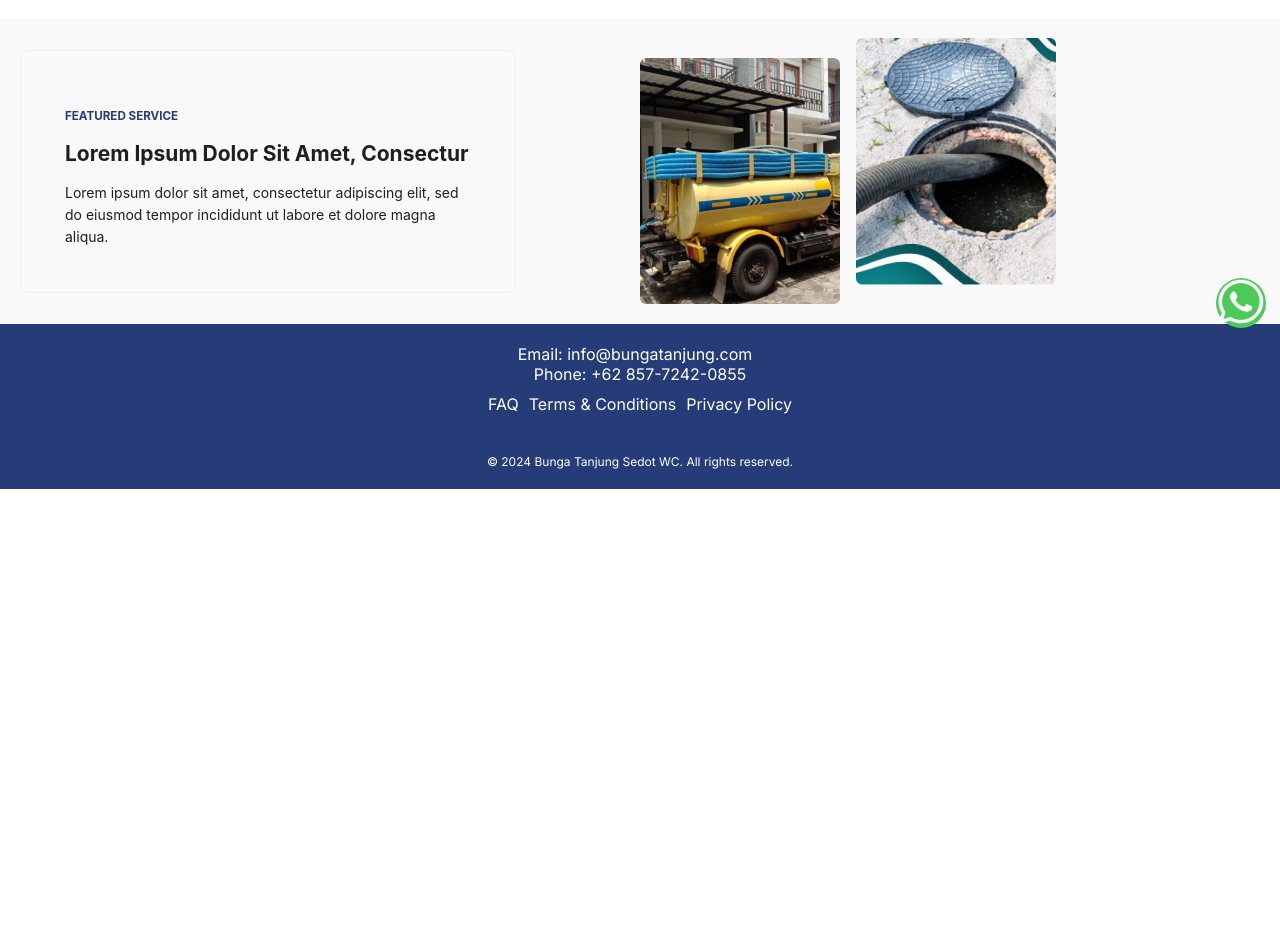
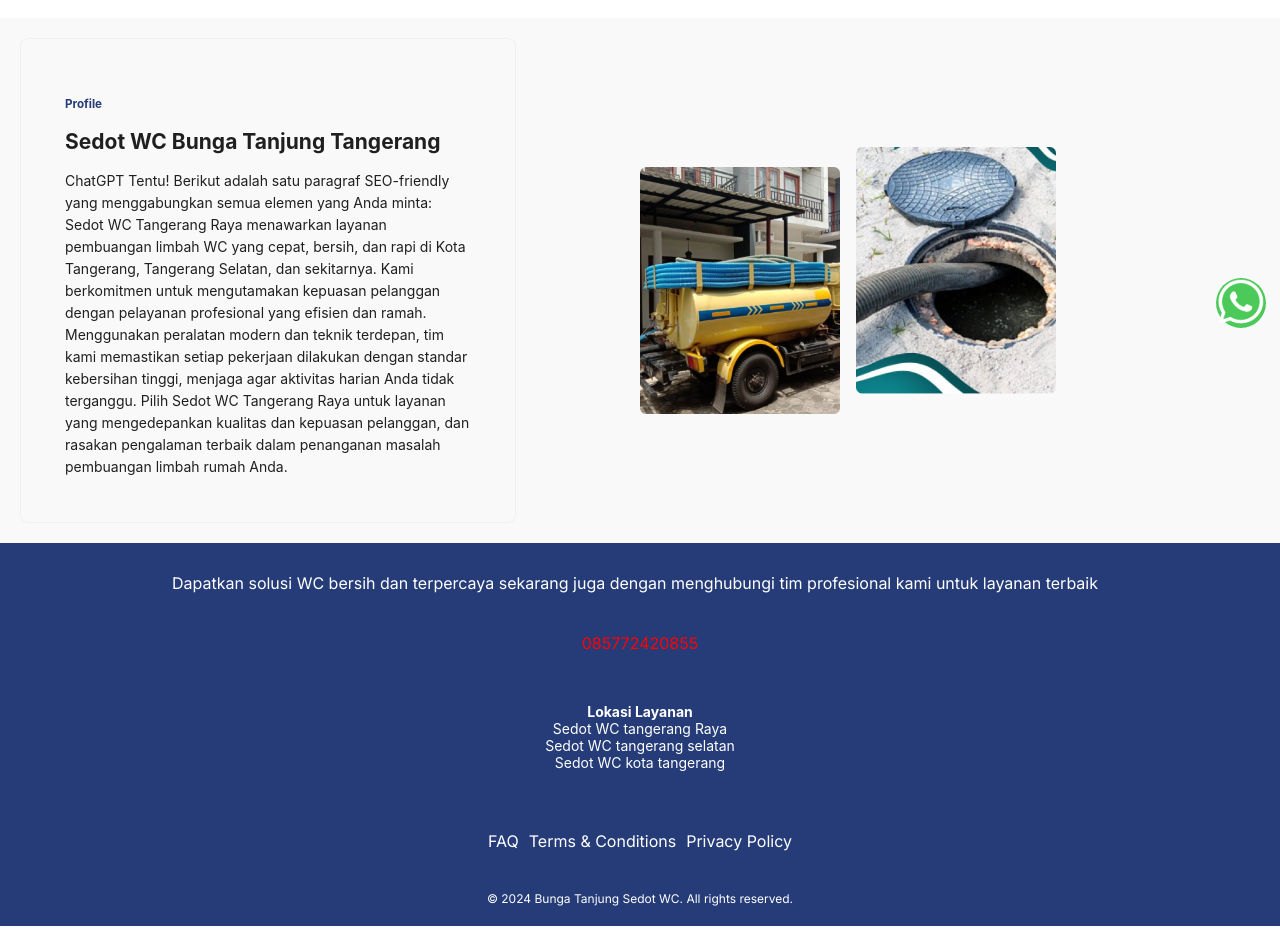
Before and after one commit to sukron21/sedot-wc-bunga-tanjung, a Next.js app: page /profile in a window 1280 px wide. Shown: the part 402-1348 px from the top of the page. Before the commit the page ends 911 px from the top, so only its background shows below. Built offline with nearby package versions, Linux system fonts and the light colour scheme.

Commit message:
penyesuaian

```diff
--- a/public/asset.tsx
+++ b/public/asset.tsx
@@ -19,9 +19,11 @@ import layanan2 from "./layanan2.jpg";
 import layanan3 from "./layanan3.jpg";
 import layanan4 from "./layanan4.jpg";
 import konten1 from "./konten1.jpeg";
+import bg3 from "./bg3.jpg";
 
 export {
   SedotWc,
+  bg3,
   konten1,
   layanan2,
   layanan3,
--- a/src/app/page.tsx
+++ b/src/app/page.tsx
@@ -20,6 +20,7 @@ import {
   layanan2,
   layanan3,
   layanan4,
+  bg3,
 } from "../../public/asset";
 import Navbar from "@/component/Navbar/navbar"; // Pastikan path impor benar sesuai dengan struktur
 import { Button, Card, Col, Row, Spin } from "antd";
@@ -71,7 +72,7 @@ const Home: React.FC = () => {
       overlay: "253C78",
     },
     {
-      image: header2.src,
+      image: bg3.src,
       // overlay:
       //   "linear-gradient(90deg, rgba(60, 80, 140, 0.8) 44.36%, rgba(0, 0, 0, 0.2) 100%)",
     },
--- a/src/app/profile/page.tsx
+++ b/src/app/profile/page.tsx
@@ -248,16 +248,50 @@ const Home: React.FC = () => {
                       paddingBottom: "12px",
                     }}
                   >
-                    FEATURED SERVICE
+                    Profile
                   </h5>
                   <h2 style={{ marginBottom: "12px" }}>
-                    Lorem Ipsum Dolor Sit Amet, Consectur
+                    Sedot WC Bunga Tanjung Tangerang
                   </h2>
-                  <p style={{ marginBottom: "0" }}>
-                    Lorem ipsum dolor sit amet, consectetur adipiscing elit, sed
-                    do eiusmod tempor incididunt ut labore et dolore magna
-                    aliqua.
+                  <p>
+                    ChatGPT Tentu! Berikut adalah satu paragraf SEO-friendly
+                    yang menggabungkan semua elemen yang Anda minta: Sedot WC
+                    Tangerang Raya menawarkan layanan pembuangan limbah WC yang
+                    cepat, bersih, dan rapi di Kota Tangerang, Tangerang
+                    Selatan, dan sekitarnya. Kami berkomitmen untuk mengutamakan
+                    kepuasan pelanggan dengan pelayanan profesional yang efisien
+                    dan ramah. Menggunakan peralatan modern dan teknik terdepan,
+                    tim kami memastikan setiap pekerjaan dilakukan dengan
+                    standar kebersihan tinggi, menjaga agar aktivitas harian
+                    Anda tidak terganggu. Pilih Sedot WC Tangerang Raya untuk
+                    layanan yang mengedepankan kualitas dan kepuasan pelanggan,
+                    dan rasakan pengalaman terbaik dalam penanganan masalah
+                    pembuangan limbah rumah Anda.
                   </p>
+                  {/* <p style={{ marginBottom: "0" }}>
+                    Sedot WC Bunga Tanjung Tangerang merupakan solusi terpercaya
+                    untuk kebutuhan pembuangan limbah WC Anda di Kota Tangerang,
+                    Tangerang Selatan, dan sekitarnya. Kami menyediakan layanan
+                    sedot WC yang cepat, bersih, dan rapi, memastikan setiap
+                    pekerjaan dilakukan dengan efisiensi tinggi dan standar
+                    kebersihan yang ketat. Tim profesional kami siap membantu
+                    Anda dengan layanan yang mengedepankan kepuasan pelanggan,
+                    sehingga Anda dapat merasa tenang mengetahui bahwa sistem
+                    pembuangan limbah rumah Anda berada di tangan yang tepat.
+                  </p>
+                  <p>
+                    Di Sedot WC Bunga Tanjung Tangerang, kami mengutamakan
+                    pelanggan dengan memberikan pelayanan yang ramah dan
+                    responsif. Kami memahami pentingnya penanganan masalah
+                    pembuangan limbah dengan cara yang tidak mengganggu
+                    aktivitas harian Anda. Dengan menggunakan peralatan modern
+                    dan teknik yang sudah terbukti efektif, kami memastikan
+                    bahwa setiap proses sedot WC dilakukan dengan kecepatan dan
+                    ketelitian yang maksimal. Hubungi kami untuk layanan sedot
+                    WC terbaik di Tangerang Raya dan nikmati pengalaman yang
+                    memuaskan dengan hasil kerja yang memprioritaskan kebersihan
+                    dan kepuasan Anda.
+                  </p> */}
                 </Card>
               </Col>
               <Col
@@ -300,15 +334,36 @@ const Home: React.FC = () => {
               color: "white",
               padding: "20px",
               textAlign: "center",
+              paddingTop: "10px",
             }}
           >
-            <div style={{ justifyContent: "center" }}>
+            <div style={{ justifyContent: "left" }}>
               {/* <p style={{ margin: "0", paddingRight: "10px" }}>Use Client</p> */}
               {/* Add more relevant content for SEO */}
-              <p style={{ margin: "0", paddingRight: "10px" }}>
-                Email: info@bungatanjung.com
-              </p>{" "}
-              <p style={{ margin: "0" }}>Phone: +62 857-7242-0855</p>
+              <p
+                style={{
+                  margin: "0",
+                  paddingRight: "10px",
+                  paddingBottom: "40px",
+                  paddingTop: "20px",
+                }}
+              >
+                Dapatkan solusi WC bersih dan terpercaya sekarang juga dengan
+                menghubungi tim profesional kami untuk layanan terbaik
+              </p>
+              <p style={{ color: "red" }}> 085772420855</p>
+            </div>
+            <div style={{ paddingTop: "50px", paddingBottom: "50px" }}>
+              <Row>
+                <Col span={24} style={{ textAlign: "center" }}>
+                  <p>
+                    <b>Lokasi Layanan</b>
+                  </p>
+                  <p>Sedot WC tangerang Raya</p>
+                  <p>Sedot WC tangerang selatan</p>
+                  <p>Sedot WC kota tangerang</p>
+                </Col>
+              </Row>
             </div>
             <div style={{ marginTop: "10px" }}>
               <a href="/faq" style={{ color: "white", marginRight: "10px" }}>
```
Also changed, not shown: public/bg3.jpg (added).
